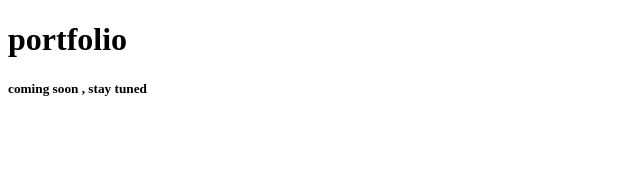
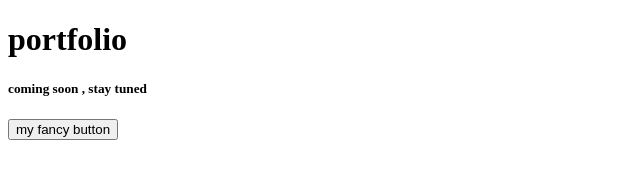
Before and after one commit to Hitesh177/newportfolio, a plain HTML site: page index.html in a window 1280 px wide. Shown: the whole page, without its empty margins (0-640 px from the left). Drawn offline with Linux system fonts and the light colour scheme.

Commit message:
added a fancy button

```diff
--- a/index.html
+++ b/index.html
@@ -13,5 +13,6 @@
     <h5>
         coming soon , stay tuned
     </h5>
+    <button> my fancy button</button>
 </body>
 </html>
```
